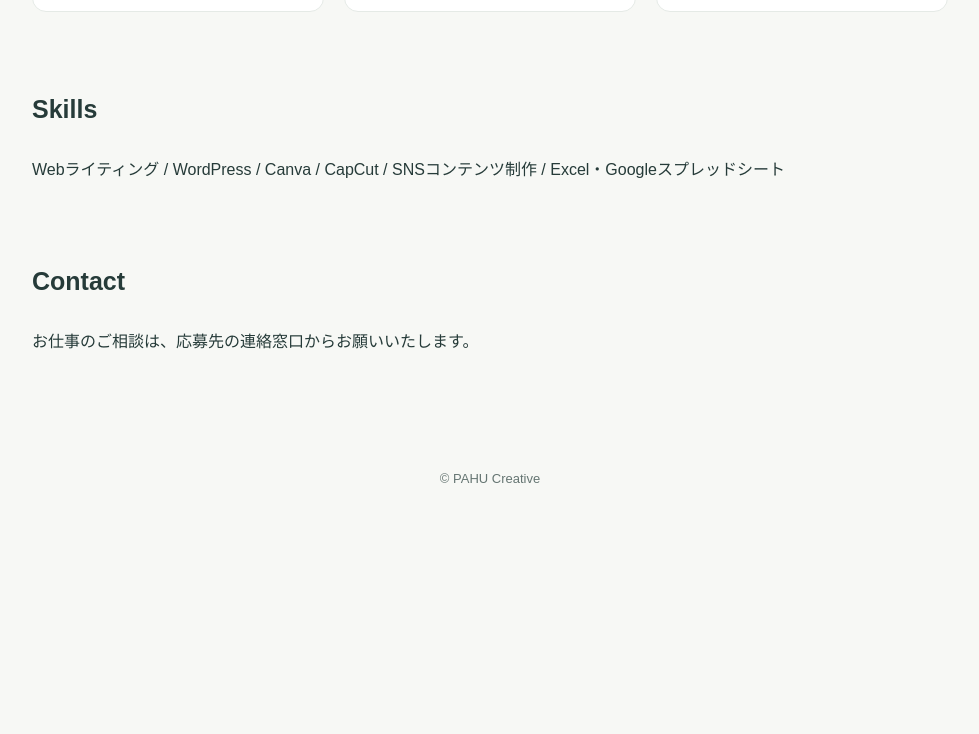
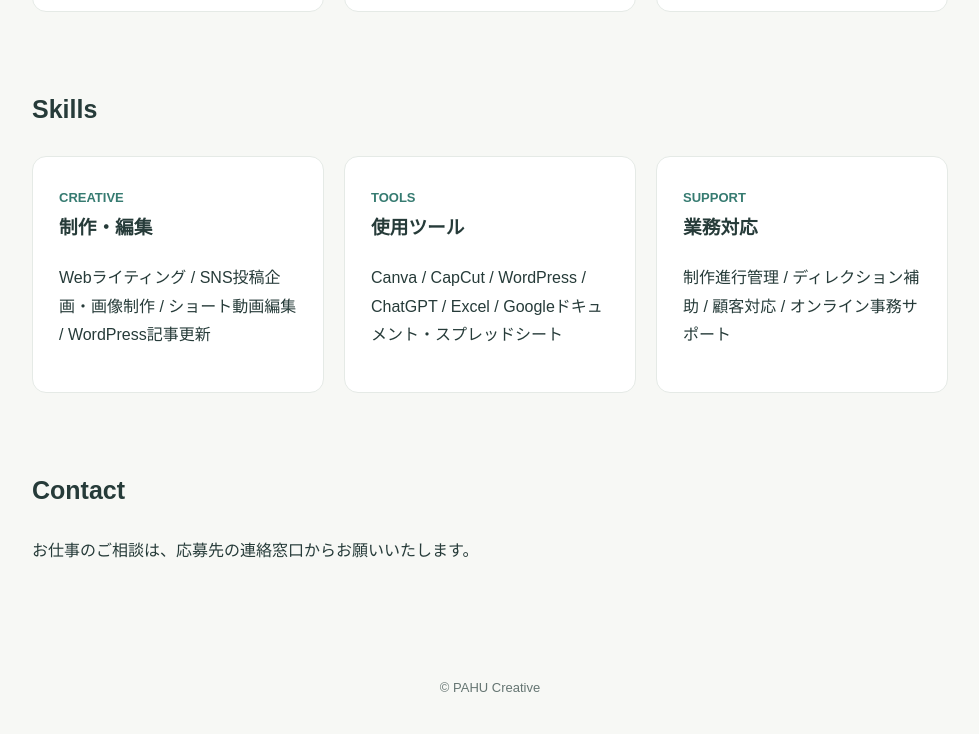
Before and after one commit to yayoi000309/pahu-creative, a plain HTML site: page index.html in a window 1280 px wide. Shown: the part 1628-2362 px from the top of the page, without its empty margins (150-1129 px from the left). Before the commit the page ends 2154 px from the top, so only its background shows below. Drawn offline with Linux system fonts and the light colour scheme.

Commit message:
Add skills section with tools and support details

```diff
--- a/index.html
+++ b/index.html
@@ -141,10 +141,38 @@
       </div>
     </section>
 
-    <section>
-      <h2>Skills</h2>
-      <p>Webライティング / WordPress / Canva / CapCut / SNSコンテンツ制作 / Excel・Googleスプレッドシート</p>
-    </section>
+<section>
+  <h2>Skills</h2>
+
+  <div class="cards">
+    <div class="card">
+      <span class="tag">CREATIVE</span>
+      <h3>制作・編集</h3>
+      <p>
+        Webライティング / SNS投稿企画・画像制作 /
+        ショート動画編集 / WordPress記事更新
+      </p>
+    </div>
+
+    <div class="card">
+      <span class="tag">TOOLS</span>
+      <h3>使用ツール</h3>
+      <p>
+        Canva / CapCut / WordPress / ChatGPT /
+        Excel / Googleドキュメント・スプレッドシート
+      </p>
+    </div>
+
+    <div class="card">
+      <span class="tag">SUPPORT</span>
+      <h3>業務対応</h3>
+      <p>
+        制作進行管理 / ディレクション補助 /
+        顧客対応 / オンライン事務サポート
+      </p>
+    </div>
+  </div>
+</section>
 
     <section>
       <h2>Contact</h2>
```
